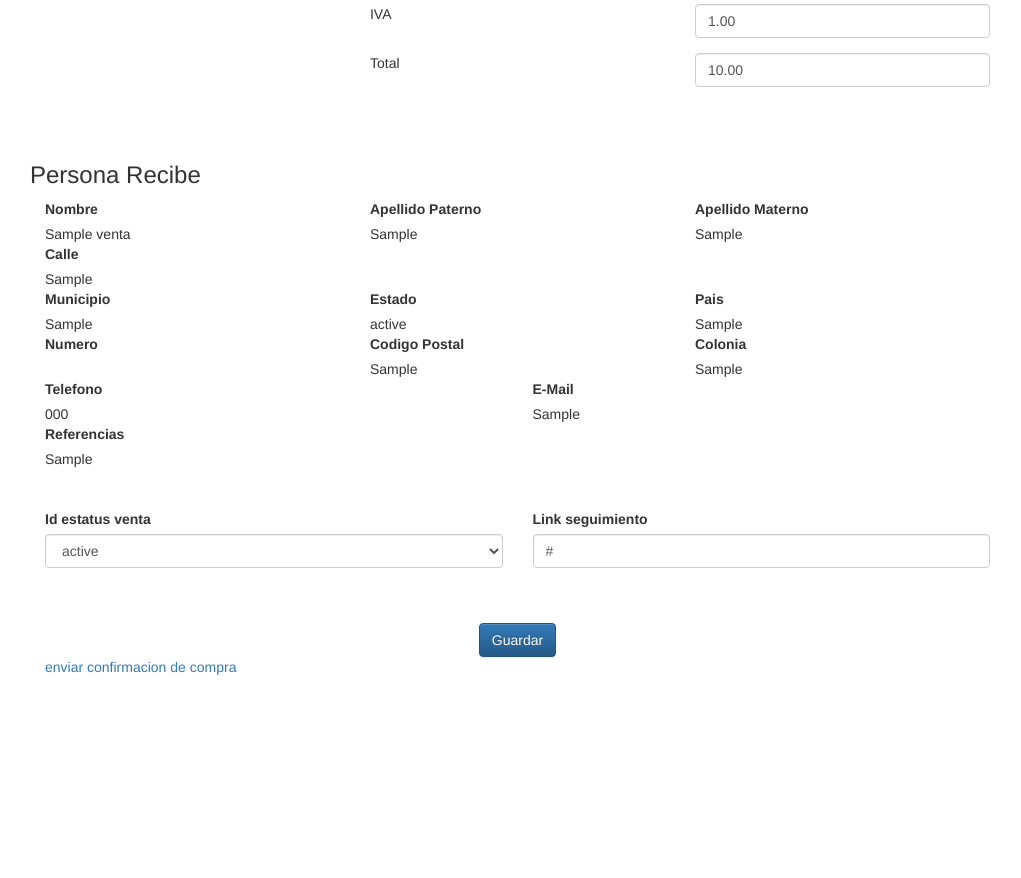
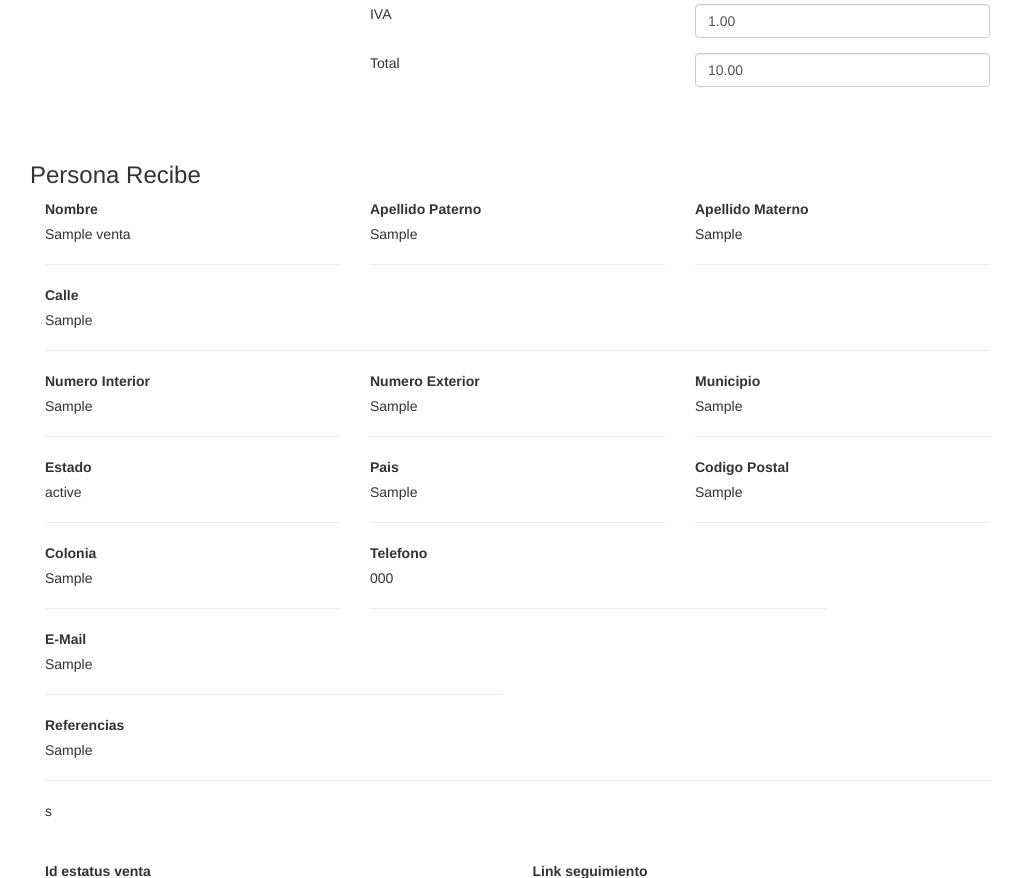
Before and after one commit to jasso208/xavis, a Django app: page /ventas/detalle_venta/1/ in a window 1280 px wide. Shown: the part 756-1634 px from the top of the page, without its empty margins (220-1241 px from the left). Before the commit the page ends 1431 px from the top, so only its background shows below. Run offline with Django 3.2, Linux system fonts and the light colour scheme; a user stored in the database is signed in; tables that the repository leaves empty hold one stand-in row (values such as "Sample post"); some libraries are stand-ins or nearby versions.

Commit message:
mejoras en pedido

```diff
--- a/ventas/templates/ventas/ventas.html
+++ b/ventas/templates/ventas/ventas.html
@@ -83,20 +83,22 @@
 		<br><br>
 		<div class="row">
 			<h3>Persona Recibe</h3>
-			<div class="col-xs-4"><label>Nombre</label><br>{{direccion_enviio.nombre_recibe}}</div>
-			<div class="col-xs-4"><label>Apellido Paterno</label><br>{{direccion_enviio.apellido_p}}</div>
-			<div class="col-xs-4"><label>Apellido Materno</label><br>{{direccion_enviio.apellido_m}}</div>
-			<div class="col-xs-12"><label>Calle</label><br>{{direccion_enviio.calle}}</div>
-			<div class="col-xs-4"><label>Municipio</label><br>{{direccion_enviio.municipio}}</div>
-			<div class="col-xs-4"><label>Estado</label><br>{{direccion_enviio.estado}}</div>
-			<div class="col-xs-4"><label>Pais</label><br>{{direccion_enviio.pais}}</div>
-			<div class="col-xs-4"><label>Numero</label><br>{{direccion_enviio.numero}}</div>
-			<div class="col-xs-4"><label>Codigo Postal</label><br>{{direccion_enviio.cp}}</div>
+			<div class="col-xs-4"><label>Nombre</label><br>{{direccion_enviio.nombre_recibe}} <br><hr></div>
+			<div class="col-xs-4"><label>Apellido Paterno</label><br>{{direccion_enviio.apellido_p}}<br><hr></div>
+			<div class="col-xs-4"><label>Apellido Materno</label><br>{{direccion_enviio.apellido_m}}<br><hr></div>
+			<div class="col-xs-12"><label>Calle</label><br>{{direccion_enviio.calle}}<br><hr></div>
+			<div class="col-xs-4"><label>Numero Interior</label><br>{{direccion_enviio.numero_interior}}<br><hr></div>
+			<div class="col-xs-4"><label>Numero Exterior</label><br>{{direccion_enviio.numero_exterior}}<br><hr></div>
 
-			<div class="col-xs-4"><label>Colonia</label><br>{{direccion_enviio.colonia}}</div>
-			<div class="col-xs-6"><label>Telefono</label><br>{{direccion_enviio.telefono}}</div>
-			<div class="col-xs-6"><label>E-Mail</label><br>{{direccion_enviio.correo_electronico}}</div>
-			<div class="col-xs-12"><label>Referencias</label><br>{{direccion_enviio.referencia}}</div>
+			<div class="col-xs-4"><label>Municipio</label><br>{{direccion_enviio.municipio}}<br><hr></div>
+			<div class="col-xs-4"><label>Estado</label><br>{{direccion_enviio.estado}}<br><hr></div>
+			<div class="col-xs-4"><label>Pais</label><br>{{direccion_enviio.pais}}<br><hr></div>
+			<div class="col-xs-4"><label>Codigo Postal</label><br>{{direccion_enviio.cp}}<br><hr></div>
+
+			<div class="col-xs-4"><label>Colonia</label><br>{{direccion_enviio.colonia}}<br><hr></div>
+			<div class="col-xs-6"><label>Telefono</label><br>{{direccion_enviio.telefono}}<br><hr></div>
+			<div class="col-xs-6"><label>E-Mail</label><br>{{direccion_enviio.correo_electronico}}<br><hr></div>
+			<div class="col-xs-12"><label>Referencias</label><br>{{direccion_enviio.referencia}}<br><hr>s</div>
 		</div>
 		<br><br>
 		<div class="row">
--- a/ventas/views.py
+++ b/ventas/views.py
@@ -331,7 +331,7 @@ def api_consulta_carrito_compras(request):
 					precio_desc=sub_total_con_iva
 				else:
 					precio_desc=cc.id_producto.precio
-				carrito.append({'marca':cc.id_producto.marca,'nombre':cc.id_producto.nombre,'id':cc.id,'id_producto':cc.id_producto.id,'precio':precio_desc,'id_producto':cc.id_producto.id,'nom_img':nom_img,'cantidad':cc.cantidad,'talla':cc.talla.talla})
+				carrito.append({'marca':cc.id_producto.marca,'nombre':cc.id_producto.nombre,'id':cc.id,'id_producto':cc.id_producto.id,'precio':precio_desc*cc.cantidad,'id_producto':cc.id_producto.id,'nom_img':nom_img,'cantidad':cc.cantidad,'talla':cc.talla.talla})
 		return Response(carrito)
 	if request.method=="POST":
 		error=[]
@@ -479,8 +479,10 @@ def api_crea_venta(request):
 			Cliente.objects.create(e_mail=e_m.e_mail.strip().upper())
 			c_l=Cliente.objects.get(e_mail=e_m.e_mail.strip().upper())
 			cliente=c_l
-	#obtenemos la inormacion guardada en la session
+
+	#obtenemos la informacion guardada en la session
 	c_c=Carrito_Compras.objects.filter(session=session)
+
 	if c_c.exists():
 		try:
 			d_e=Direccion_Envio_Cliente_Temporal.objects.get(session=session)
@@ -488,36 +490,34 @@ def api_crea_venta(request):
 			#sillega a la except es porque no tiene capturada la direccion de envio
 			folio_venta.append({"estatus":0,"msj":"No se ha agregado la direccion de envio."})
 			return Response(folio_venta)
+
 		#calculamos el total de la venta
+		costo_envio=0.00
 		total=0.00
 		descuento=0.00
 		iva=0.00
+		sub_total=0.00
+		cont=0.00
+		#recorremos los productos del carrito de compras
 		for cc in c_c:
+			#para determinar el numero de productos en el carrito
+			cont=cont+1.00
 			#calculamos el precio de venta(en caso de tener descuento)
-			if cc.id_producto.descuento!=0:
-				#obtenemos el precio sin iva
-				sub_total=decimal.Decimal(cc.id_producto.precio)/decimal.Decimal(1.16)
-				#obtenemos el descuento
-				descuento=decimal.Decimal(descuento)+(decimal.Decimal(sub_total)*(decimal.Decimal(cc.id_producto.descuento/100.00)))
-				descuento=decimal.Decimal(descuento)*decimal.Decimal(cc.cantidad)
-				#obtenemos el subtotal con descuento
-				sub_total_con_desc=decimal.Decimal(sub_total)-(decimal.Decimal(sub_total)*(decimal.Decimal(cc.id_producto.descuento/100.00)))
-				#una vez que tenemos el precio con descuento, le agregamos el iva y lo multiplicamos por la cantidad
-				sub_total_con_iva=(decimal.Decimal(sub_total_con_desc)*decimal.Decimal(1.16))*decimal.Decimal(cc.cantidad)
+			sub_total=decimal.Decimal(sub_total)+(decimal.Decimal(cc.id_producto.precio)*cc.cantidad)
+
+			#si el subtotal es menor a 500, se cobran 100 pesos de envio,
+			#si el subtotal es mayor a 500, no se cobra envio.
+			if decimal.Decimal(sub_total)<decimal.Decimal(500):
+				costo_envio=100
 			else:
-				sub_total_con_iva=decimal.Decimal(cc.id_producto.precio)*decimal.Decimal(cc.cantidad)
-			#total ya con iva
-			total=decimal.Decimal(total)+decimal.Decimal(sub_total_con_iva)
-			#el subtotal es sin iva
-			sub_total=decimal.Decimal(decimal.Decimal(total)/decimal.Decimal(1.16))+decimal.Decimal(descuento)
-			#el iva es la diferencia entre el total y el subtotal
-			#iva=decimal.Decimal(sub_total)*decimal.Decimal(0.16)
+				costo_envio=0
+
+			total=decimal.Decimal(sub_total)+decimal.Decimal(costo_envio)
+
 		#buscamos el estatus de venta "pendiente de pago"
 		est_v=Estatus_Venta.objects.get(id=2)
 		#CREAMOS LA VENTA
-
-		iva=decimal.Decimal(decimal.Decimal(sub_total)-decimal.Decimal(descuento))*decimal.Decimal(0.16)
-		v=Venta(total=total,sub_total=sub_total,iva=iva,descuento=descuento,cliente=cliente,id_estatus_venta=est_v)
+		v=Venta(total=total,sub_total=sub_total,descuento=descuento,cliente=cliente,id_estatus_venta=est_v,iva=0.00,costo_envio=costo_envio)
 		v.save()
 		#recorremos los productos del carrito para crear el detalle d ela venta
 		for cc in c_c:
@@ -526,15 +526,19 @@ def api_crea_venta(request):
 			descuento=0.00
 			iva=0.00
 			precio_total=0.00
-			if cc.id_producto.descuento!=0:
-				precio_unitario=decimal.Decimal(cc.id_producto.precio)/decimal.Decimal(1.16)#precio antes de iva
-				descuento=decimal.Decimal(precio_unitario)*(decimal.Decimal(cc.id_producto.descuento)/decimal.Decimal(100))
-				iva=(decimal.Decimal(precio_unitario)-decimal.Decimal(descuento))*decimal.Decimal(0.16)
-				precio_total=(decimal.Decimal(precio_unitario)-decimal.Decimal(descuento)+decimal.Decimal(iva))*decimal.Decimal(cc.cantidad)
-			else:
-				precio_unitario=decimal.Decimal(cc.id_producto.precio)/decimal.Decimal(1.16)
-				iva=decimal.Decimal(precio_unitario)*decimal.Decimal(0.16)
-				precio_total=decimal.Decimal(cc.id_producto.precio)*decimal.Decimal(cc.cantidad)
+			#if cc.id_producto.descuento!=0:
+			#	precio_unitario=decimal.Decimal(cc.id_producto.precio)/decimal.Decimal(1.16)#precio antes de iva
+			#	descuento=decimal.Decimal(precio_unitario)*(decimal.Decimal(cc.id_producto.descuento)/decimal.Decimal(100))
+			#	iva=(decimal.Decimal(precio_unitario)-decimal.Decimal(descuento))*decimal.Decimal(0.16)
+			#	precio_total=(decimal.Decimal(precio_unitario)-decimal.Decimal(descuento)+decimal.Decimal(iva))*decimal.Decimal(cc.cantidad)
+			#else:
+			#	precio_unitario=decimal.Decimal(cc.id_producto.precio)/decimal.Decimal(1.16)
+			#	iva=decimal.Decimal(precio_unitario)*decimal.Decimal(0.16)
+			#	precio_total=decimal.Decimal(cc.id_producto.precio)*decimal.Decimal(cc.cantidad)
+			precio_unitario=cc.id_producto.precio
+			descuento=0.00
+			iva=0.00
+			precio_total=precio_unitario*cc.cantidad
 			#guardamos el detalle de la venta
 			d=Detalle_Venta(id_venta=v,id_producto=cc.id_producto,cantidad=cc.cantidad,talla=cc.talla,precio_unitario=precio_unitario,descuento=descuento,iva=iva,precio_total=precio_total)
 			d.save()
@@ -670,21 +674,23 @@ def fn_envia_email(v):
 	global encabezado_1,encabezado_2
 	try:
 		d_e=Direccion_Envio_Venta.objects.get(id_venta=v)
+		if d_e.apellido_m==None:
+			d_e.apellido_m=""
 		direccion_envio=d_e.calle+" Num."+d_e.numero_exterior+", "+d_e.colonia+" "+d_e.municipio+", "+d_e.estado+" "+d_e.pais+"<br>Referencia Domicilio: "+d_e.referencia
+
 		nom_recibe=d_e.nombre_recibe+" "+d_e.apellido_p+" "+d_e.apellido_m
+
 		productos=""
 		d_v=Detalle_Venta.objects.filter(id_venta=v)
 		subtotal=decimal.Decimal('0.0')
 		for p in d_v:
-			subtotal=subtotal+(p.precio_unitario*decimal.Decimal('1.16'))
-			cad="<tr><td colspan='1'><img src='http://jasso208.pythonanywhere.com/assets/img/productos/"+fn_concatena_folio(str(p.id_producto.id))+"_1.png' style='width: 100px;'></td><td colspan='3'><p style='color: gray;font-size: 12;font-family: sans-serif;'>"+p.id_producto.nombre+"</p></td><td colspan='3'><p style='color: gray;font-size: 12;font-family: sans-serif;'>$"+str(round(p.precio_unitario*decimal.Decimal('1.16'),2))+"</p></td></tr>"
+			subtotal=subtotal+(p.precio_unitario*p.cantidad)
+			cad="<tr><td colspan='1'><img src='http://jasso208.pythonanywhere.com/assets/img/productos/"+fn_concatena_folio(str(p.id_producto.id))+"_1.png' style='width: 100px;'></td><td colspan='3'><p style='color: gray;font-size: 12;font-family: sans-serif;'>"+p.id_producto.nombre+"</p> <br>cantidad: "+str(p.cantidad)+" </td><td colspan='3'><p style='color: gray;font-size: 12;font-family: sans-serif;'>$"+str(round(p.precio_unitario*p.cantidad,2))+"</p></td></tr>"
 			productos=productos+cad
 		subtotal=round(subtotal,2)
-		costo_envio=decimal.Decimal('0.0')
-		if v.total<decimal.Decimal('800.0'):
-			costo_envio=decimal.Decimal('100.0')
+		costo_envio=v.costo_envio
 
-		html=encabezado_0+fn_concatena_folio(str(v.id))+encabezado_1+direccion_envio+encabezado_2+nom_recibe+encabezado_3+productos+encabezado_4+str(subtotal)+encabezado_5+str(costo_envio)+encabezado_6+str(v.total+costo_envio)+encabezado_7
+		html=encabezado_0+fn_concatena_folio(str(v.id))+encabezado_1+direccion_envio+encabezado_2+nom_recibe+encabezado_3+productos+encabezado_4+str(subtotal)+encabezado_5+str(costo_envio)+encabezado_6+str(v.total)+encabezado_7
 		html = html.replace("\xe9", "e")
 		html = html.replace("\x0a", "\n")
 		server = smtplib.SMTP('smtp.gmail.com:587')
```
